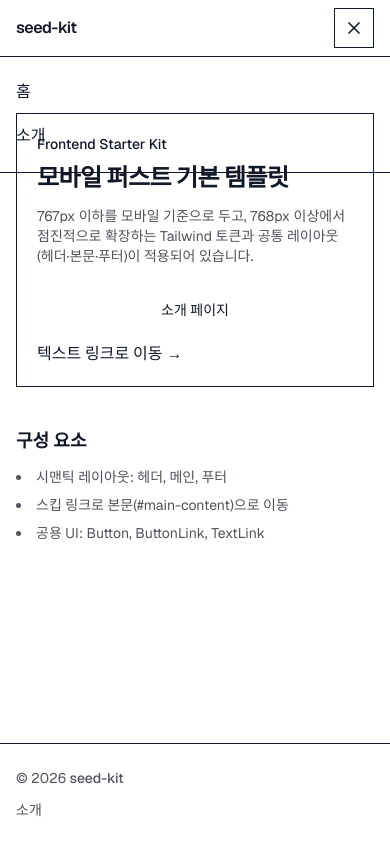
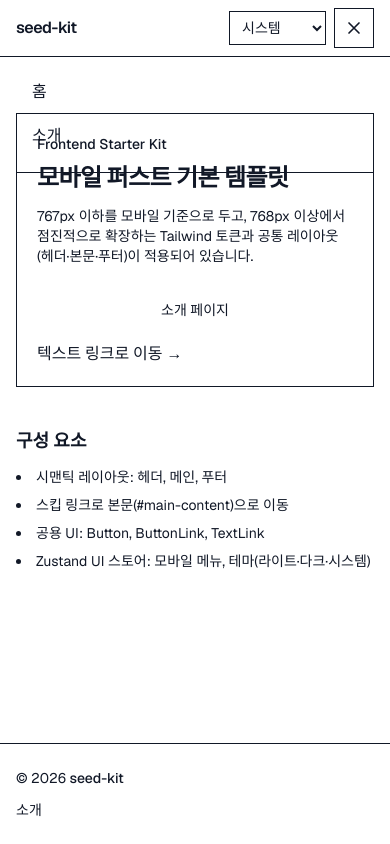
Before and after one commit to adds9810/seed-kit, a Next.js app: page / in a window 390 px wide. Both pictures are taken after a click on the button "메뉴". Built offline with nearby package versions, Linux system fonts and the light colour scheme.

Commit message:
Zustand로 모바일 메뉴·테마 스토어 및 헤더 연동
- persist로 테마만 저장
- ThemeAttributeSync로 html.dark 반영
- 헤더에 테마 선택·aria 속성 유지

```diff
--- a/package.json
+++ b/package.json
@@ -14,7 +14,8 @@
   "dependencies": {
     "next": "16.2.1",
     "react": "19.2.4",
-    "react-dom": "19.2.4"
+    "react-dom": "19.2.4",
+    "zustand": "^5.0.12"
   },
   "devDependencies": {
     "@tailwindcss/postcss": "^4",
--- a/src/app/globals.css
+++ b/src/app/globals.css
@@ -1,9 +1,23 @@
 @import "tailwindcss";
 @import "../styles/tokens.css";
+
+@custom-variant dark (&:where(.dark, .dark *));
 
 :root {
   --background: #ffffff;
   --foreground: #111827;
+  --text-secondary: #52525b;
+}
+
+.dark {
+  color-scheme: dark;
+  --background: #0a0a0a;
+  --foreground: #fafafa;
+  --text-secondary: #a1a1aa;
+  --color-surface: #18181b;
+  --color-muted: #27272a;
+  --color-border: #3f3f46;
+  --shadow-sm: 0 1px 2px 0 rgb(0 0 0 / 0.35);
 }
 
 @theme inline {
--- a/src/app/layout.tsx
+++ b/src/app/layout.tsx
@@ -3,6 +3,7 @@ import { Geist, Geist_Mono } from "next/font/google";
 
 import { SiteFooter } from "@/components/layout/SiteFooter";
 import { SiteHeader } from "@/components/layout/SiteHeader";
+import { ThemeAttributeSync } from "@/components/providers/ThemeAttributeSync";
 
 import "./globals.css";
 
@@ -32,9 +33,11 @@ export default function RootLayout({
   return (
     <html
       lang="ko"
+      suppressHydrationWarning
       className={`${geistSans.variable} ${geistMono.variable} h-full antialiased`}
     >
       <body className="flex min-h-full flex-col">
+        <ThemeAttributeSync />
         <a className="skip-link" href="#main-content">
           본문으로 건너뛰기
         </a>
--- a/src/app/page.tsx
+++ b/src/app/page.tsx
@@ -18,7 +18,7 @@ export default function Home() {
           >
             모바일 퍼스트 기본 템플릿
           </h1>
-          <p className="mt-3 max-w-2xl text-sm text-zinc-600 md:text-base">
+          <p className="mt-3 max-w-2xl text-sm text-[--text-secondary] md:text-base">
             767px 이하를 모바일 기준으로 두고, 768px 이상에서 점진적으로 확장하는
             Tailwind 토큰과 공통 레이아웃(헤더·본문·푸터)이 적용되어 있습니다.
           </p>
@@ -34,10 +34,11 @@ export default function Home() {
           <h2 id="home-structure-title" className="text-lg font-semibold md:text-xl">
             구성 요소
           </h2>
-          <ul className="mt-3 list-inside list-disc space-y-2 text-sm text-zinc-600 md:text-base">
+          <ul className="mt-3 list-inside list-disc space-y-2 text-sm text-[--text-secondary] md:text-base">
             <li>시맨틱 레이아웃: 헤더, 메인, 푸터</li>
             <li>스킵 링크로 본문(#main-content)으로 이동</li>
             <li>공용 UI: Button, ButtonLink, TextLink</li>
+            <li>Zustand UI 스토어: 모바일 메뉴, 테마(라이트·다크·시스템)</li>
           </ul>
         </section>
       </div>
--- a/src/components/layout/SiteFooter.tsx
+++ b/src/components/layout/SiteFooter.tsx
@@ -5,7 +5,7 @@ export function SiteFooter() {
 
   return (
     <footer className="mt-auto border-t border-[--color-border] bg-[--color-muted]/40 py-6">
-      <div className="page-container flex flex-col gap-3 text-sm text-zinc-600 md:flex-row md:items-center md:justify-between">
+      <div className="page-container flex flex-col gap-3 text-sm text-[--text-secondary] md:flex-row md:items-center md:justify-between">
         <p>
           © {year}{" "}
           <span className="font-medium text-[--color-foreground]">seed-kit</span>
--- a/src/components/layout/SiteHeader.tsx
+++ b/src/components/layout/SiteHeader.tsx
@@ -1,63 +1,38 @@
 "use client";
 
 import Link from "next/link";
-import { useState } from "react";
 
 import { TextLink } from "@/components/ui/TextLink";
+import { useUiStore, type ThemePreference } from "@/store";
 
 const navItems = [
   { href: "/", label: "홈" },
   { href: "/about", label: "소개" },
 ] as const;
 
-/**
- * 모바일 메뉴 열림 상태는 로컬 state로 둡니다.
- * 전역 UI 스토어(Zustand)를 붙일 때 이 state만 스토어 구독으로 바꾸면 됩니다.
- */
 export function SiteHeader() {
-  const [menuOpen, setMenuOpen] = useState(false);
+  const mobileMenuOpen = useUiStore((s) => s.mobileMenuOpen);
+  const toggleMobileMenu = useUiStore((s) => s.toggleMobileMenu);
+  const closeMobileMenu = useUiStore((s) => s.closeMobileMenu);
+  const theme = useUiStore((s) => s.theme);
+  const setTheme = useUiStore((s) => s.setTheme);
 
   return (
-    <header className="relative sticky top-0 z-50 border-b border-[--color-border] bg-[--color-surface]/95 backdrop-blur-sm">
-      <div className="page-container flex h-14 items-center justify-between gap-4">
+    <header className="sticky top-0 z-50 border-b border-[--color-border] bg-[--color-surface]/95 backdrop-blur-sm">
+      <div className="page-container relative flex h-14 items-center gap-3">
         <Link
           href="/"
-          className="text-base font-semibold tracking-tight text-[--color-foreground] focus:outline-none focus-visible:ring-2 focus-visible:ring-[--color-brand-600] focus-visible:ring-offset-2"
+          className="shrink-0 text-base font-semibold tracking-tight text-[--color-foreground] focus:outline-none focus-visible:ring-2 focus-visible:ring-[--color-brand-600] focus-visible:ring-offset-2"
         >
           seed-kit
         </Link>
 
-        <button
-          type="button"
-          className="inline-flex h-10 w-10 items-center justify-center rounded-[--radius-md] border border-[--color-border] bg-[--color-surface] text-[--color-foreground] md:hidden"
-          aria-expanded={menuOpen}
-          aria-controls="primary-navigation"
-          aria-label={menuOpen ? "메뉴 닫기" : "메뉴 열기"}
-          onClick={() => setMenuOpen((open) => !open)}
-        >
-          <span className="sr-only">메뉴</span>
-          <svg
-            aria-hidden
-            className="h-5 w-5"
-            fill="none"
-            stroke="currentColor"
-            strokeWidth={2}
-            viewBox="0 0 24 24"
-          >
-            {menuOpen ? (
-              <path d="M6 18 18 6M6 6l12 12" strokeLinecap="round" />
-            ) : (
-              <path d="M4 6h16M4 12h16M4 18h16" strokeLinecap="round" />
-            )}
-          </svg>
-        </button>
-
         <nav
           id="primary-navigation"
           className={
-            menuOpen
-              ? "absolute left-0 right-0 top-14 flex flex-col gap-1 border-b border-[--color-border] bg-[--color-surface] p-4 shadow-[--shadow-sm] md:static md:flex md:flex-row md:items-center md:gap-6 md:border-0 md:bg-transparent md:p-0 md:shadow-none"
-              : "hidden md:flex md:flex-row md:items-center md:gap-6"
+            mobileMenuOpen
+              ? "absolute left-0 right-0 top-full z-40 flex max-h-[min(70vh,calc(100dvh-3.5rem))] flex-col overflow-y-auto border-b border-[--color-border] bg-[--color-surface] p-4 shadow-[--shadow-sm] md:static md:top-auto md:z-auto md:max-h-none md:flex-1 md:flex-row md:items-center md:justify-end md:overflow-visible md:border-0 md:bg-transparent md:p-0 md:shadow-none"
+              : "hidden md:flex md:flex-1 md:flex-row md:items-center md:justify-end"
           }
           aria-label="주요 내비게이션"
         >
@@ -67,7 +42,7 @@ export function SiteHeader() {
                 <TextLink
                   href={item.href}
                   className="block py-2 md:py-0"
-                  onNavigate={() => setMenuOpen(false)}
+                  onNavigate={closeMobileMenu}
                 >
                   {item.label}
                 </TextLink>
@@ -75,6 +50,48 @@ export function SiteHeader() {
             ))}
           </ul>
         </nav>
+
+        <div className="ml-auto flex shrink-0 items-center gap-2 md:ml-0">
+          <label htmlFor="theme-select" className="sr-only">
+            색 테마
+          </label>
+          <select
+            id="theme-select"
+            className="max-w-[7rem] rounded-[--radius-md] border border-[--color-border] bg-[--color-surface] py-1.5 pl-2 pr-7 text-sm text-[--color-foreground] md:max-w-[9rem]"
+            value={theme}
+            aria-label="색 테마: 라이트, 다크, 시스템"
+            onChange={(e) => setTheme(e.target.value as ThemePreference)}
+          >
+            <option value="system">시스템</option>
+            <option value="light">라이트</option>
+            <option value="dark">다크</option>
+          </select>
+
+          <button
+            type="button"
+            className="inline-flex h-10 w-10 items-center justify-center rounded-[--radius-md] border border-[--color-border] bg-[--color-surface] text-[--color-foreground] md:hidden"
+            aria-expanded={mobileMenuOpen}
+            aria-controls="primary-navigation"
+            aria-label={mobileMenuOpen ? "메뉴 닫기" : "메뉴 열기"}
+            onClick={toggleMobileMenu}
+          >
+            <span className="sr-only">메뉴</span>
+            <svg
+              aria-hidden
+              className="h-5 w-5"
+              fill="none"
+              stroke="currentColor"
+              strokeWidth={2}
+              viewBox="0 0 24 24"
+            >
+              {mobileMenuOpen ? (
+                <path d="M6 18 18 6M6 6l12 12" strokeLinecap="round" />
+              ) : (
+                <path d="M4 6h16M4 12h16M4 18h16" strokeLinecap="round" />
+              )}
+            </svg>
+          </button>
+        </div>
       </div>
     </header>
   );
--- /dev/null
+++ b/src/components/providers/ThemeAttributeSync.tsx
@@ -0,0 +1,35 @@
+"use client";
+
+import { useEffect } from "react";
+
+import { useUiStore } from "@/store";
+
+/**
+ * 스토어의 `theme` 를 `document.documentElement` 의 `dark` 클래스로 반영합니다.
+ * `system` 일 때는 `prefers-color-scheme` 을 따르고, 변경 시 다시 계산합니다.
+ */
+export function ThemeAttributeSync() {
+  const theme = useUiStore((s) => s.theme);
+
+  useEffect(() => {
+    const root = document.documentElement;
+
+    const apply = () => {
+      let isDark = false;
+      if (theme === "dark") isDark = true;
+      else if (theme === "light") isDark = false;
+      else isDark = window.matchMedia("(prefers-color-scheme: dark)").matches;
+      root.classList.toggle("dark", isDark);
+    };
+
+    apply();
+
+    if (theme !== "system") return;
+
+    const mq = window.matchMedia("(prefers-color-scheme: dark)");
+    mq.addEventListener("change", apply);
+    return () => mq.removeEventListener("change", apply);
+  }, [theme]);
+
+  return null;
+}
--- /dev/null
+++ b/src/store/index.ts
@@ -0,0 +1,2 @@
+export { useUiStore } from "./ui-store";
+export type { ThemePreference } from "./ui-store";
--- /dev/null
+++ b/src/store/ui-store.ts
@@ -0,0 +1,43 @@
+import { create } from "zustand";
+import { persist } from "zustand/middleware";
+
+/** 사용자가 고를 수 있는 색 테마(시스템은 OS 설정 따름). */
+export type ThemePreference = "light" | "dark" | "system";
+
+/**
+ * 전역 UI 스토어
+ *
+ * 슬라이스 파일로 쪼개지 않았을 때를 대비해, 한 store 안에서 섹션 주석으로만 구역을 나눴습니다.
+ * 규모가 커지면 `create<NavSlice>()(...)`, `create<ThemeSlice>()(...)` 를 `combine` 하거나
+ * 폴더를 `store/ui/nav-store.ts` 처럼 나누는 패턴으로 확장하면 됩니다.
+ */
+type UiState = {
+  /* --- 내비 / 오버레이 (탭·라우트 이동 시 닫기 등, persist 제외) --- */
+  mobileMenuOpen: boolean;
+  setMobileMenuOpen: (open: boolean) => void;
+  toggleMobileMenu: () => void;
+  closeMobileMenu: () => void;
+
+  /* --- 테마 (localStorage 에 `theme` 만 저장) --- */
+  theme: ThemePreference;
+  setTheme: (theme: ThemePreference) => void;
+};
+
+export const useUiStore = create<UiState>()(
+  persist(
+    (set) => ({
+      mobileMenuOpen: false,
+      setMobileMenuOpen: (open) => set({ mobileMenuOpen: open }),
+      toggleMobileMenu: () =>
+        set((state) => ({ mobileMenuOpen: !state.mobileMenuOpen })),
+      closeMobileMenu: () => set({ mobileMenuOpen: false }),
+
+      theme: "system",
+      setTheme: (theme) => set({ theme }),
+    }),
+    {
+      name: "seed-kit-ui",
+      partialize: (state) => ({ theme: state.theme }),
+    },
+  ),
+);
```
Also changed, not shown: src/app/about/page.tsx (+5 -5 lines), src/store/README.md, 2 other files (tests, documents, lock files or other folders).
